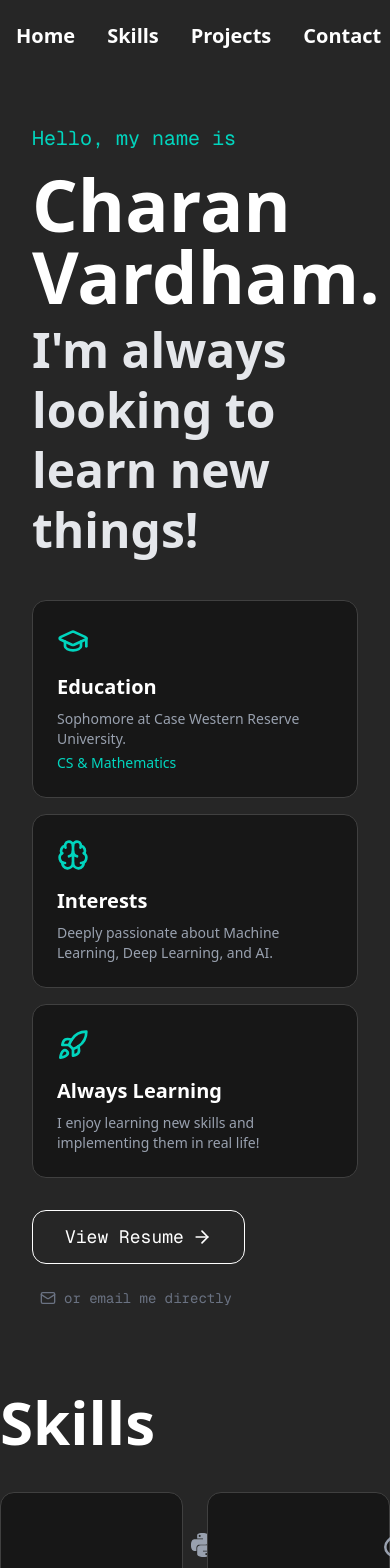
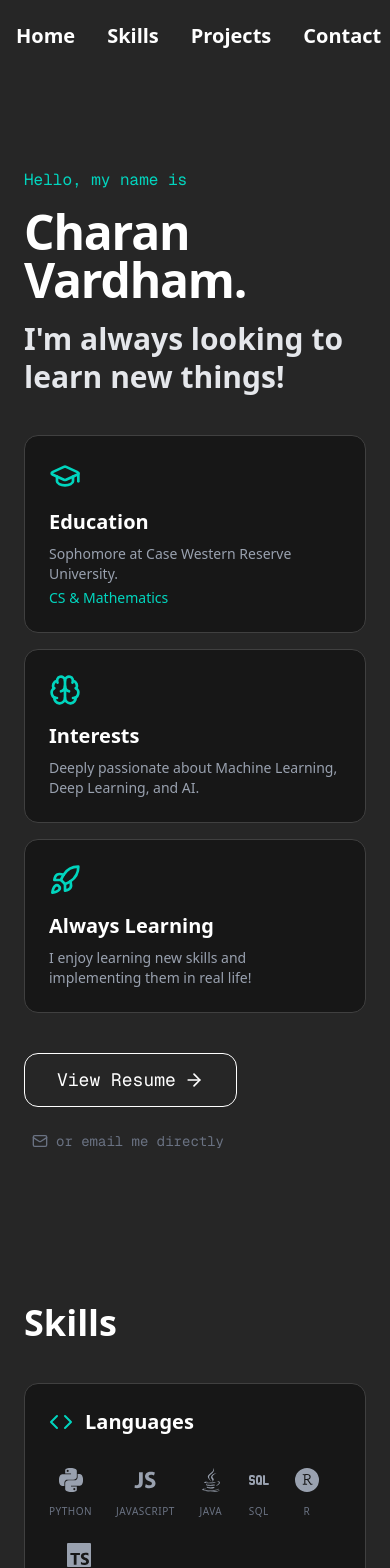
Before and after one commit to Charan6924/PersonalPortfolio, a Next.js app: page / in a window 390 px wide. Shown: the top 1568 px of the page. Built offline with nearby package versions, Linux system fonts and the light colour scheme; no server answers.

Commit message:
optimized for mobile

```diff
--- a/components/ui/home.jsx
+++ b/components/ui/home.jsx
@@ -1,29 +1,44 @@
 import React from 'react'
 import Link from 'next/link'
-import { GraduationCap } from 'lucide-react'
-import { Brain } from 'lucide-react'
-import { Rocket } from 'lucide-react'
+import { GraduationCap, Brain, Rocket, ArrowRight, Mail } from 'lucide-react'
 import RightSocials from './rightsocials'
-import { ArrowRight } from 'lucide-react'
-import { Mouse } from 'lucide-react'
 import LeftScroll from './leftscroll'
-import { Mail } from 'lucide-react'
 
 const Home = () => {
   return (
-    <section className='min-h-screen flex flex-col items-start pt-1 max-w-7xl mx-auto p-8 lg:px-36 relative overflow-hidden'>
+    <section className='min-h-screen flex flex-col justify-center items-start pt-24 pb-12 max-w-7xl mx-auto p-6 md:p-12 lg:px-36 relative overflow-hidden'>
+
+        {/* HIDE SIDEBARS ON MOBILE:
+            These components usually sit on the edges. On mobile, they cover text.
+            We use "hidden lg:block" to only show them on Large screens.
+        */}
+        <div className="hidden lg:block">
             <RightSocials/>
             <LeftScroll to='#skills'/>
-        <p className="text-teal-400 text-xl font-mono text-lg mb-4 pt-12">Hello, my name is</p>
+        </div>
 
-        <h1 className="text-7xl lg:text-8xl font-bold text-white mb-2">
+        {/* RESPONSIVE TEXT SIZES:
+            text-base on mobile -> text-xl on desktop
+        */}
+        <p className="text-teal-400 font-mono text-base md:text-xl mb-4">
+            Hello, my name is
+        </p>
+
+        {/* text-5xl on mobile -> text-8xl on desktop
+           Added tracking-tight for tighter letter spacing on big fonts
+        */}
+        <h1 className="text-5xl sm:text-6xl md:text-7xl lg:text-8xl font-bold text-white mb-4 tracking-tight">
             Charan Vardham.
         </h1>
-        <h2 className="text-5xl lg:text-6xl font-bold text-gray-400 mb-10 leading-tight">
+
+        <h2 className="text-3xl sm:text-4xl md:text-5xl lg:text-6xl font-bold text-gray-400 mb-10 leading-tight">
              <span className="text-gray-200">I'm always looking to learn new things!</span>
         </h2>
 
-    <div className="grid grid-cols-1 md:grid-cols-3 gap-4 max-w-4xl w-full mb-8">
+        {/* CARDS GRID:
+            grid-cols-1 (stack) on mobile -> grid-cols-3 on medium screens
+        */}
+        <div className="grid grid-cols-1 md:grid-cols-3 gap-4 max-w-4xl w-full mb-10">
 
             <div className="p-6 bg-neutral-900 border border-neutral-700 rounded-xl hover:border-teal-400 transition-colors group">
                 <GraduationCap className="w-8 h-8 text-teal-400 mb-4 group-hover:scale-110 transition-transform" />
@@ -45,6 +60,11 @@ const Home = () => {
             </div>
 
         </div>
+
+        {/* BUTTON CONTAINER:
+            Flex column on tiny screens, Flex row on small screens and up.
+        */}
+        <div className="flex flex-col sm:flex-row items-start sm:items-center gap-4">
             <Link
                 href="https://github.com/Charan6924/Resume/blob/main/Charan_Vardham_resume.pdf"
                 className="inline-flex items-center gap-2 border border-white text-white py-3 px-8 rounded-xl transition-all hover:bg-white hover:text-black hover:scale-105 font-mono text-lg"
@@ -52,12 +72,15 @@ const Home = () => {
             >
                 View Resume <ArrowRight size={20} />
             </Link>
+
             <Link
                 href="mailto:your.email@example.com"
-            className="mt-6 flex items-center gap-2 text-gray-500 hover:text-teal-400 transition-colors font-mono text-sm group pl-2">
+                className="flex items-center gap-2 text-gray-500 hover:text-teal-400 transition-colors font-mono text-sm group px-2 py-2">
                 <Mail size={16} className="group-hover:animate-bounce" />
                 <span>or email me directly</span>
             </Link>
+        </div>
+
     </section>
   )
 }
--- a/components/ui/skills.jsx
+++ b/components/ui/skills.jsx
@@ -1,27 +1,10 @@
 import React from 'react'
 import { Code, Cpu, Globe, Terminal } from 'lucide-react'
-import {SiPython}from 'react-icons/si'
+import { SiPython, SiRstudioide, SiTypescript, SiPytorch, SiTensorflow, SiScikitlearn, SiPandas, SiNumpy, SiReact, SiNextdotjs, SiTailwindcss, SiNodedotjs, SiHtml5, SiGit, SiGithub, SiDocker, SiLinux, SiVercel } from 'react-icons/si'
 import { IoLogoJavascript } from "react-icons/io";
 import { FaJava } from "react-icons/fa";
 import { TbSql } from "react-icons/tb";
-import { SiRstudioide } from "react-icons/si";
-import { SiTypescript } from "react-icons/si";
-import { SiPytorch } from "react-icons/si";
-import { SiTensorflow } from "react-icons/si";
-import { SiScikitlearn } from "react-icons/si";
-import { SiPandas } from "react-icons/si";
-import { SiNumpy } from "react-icons/si";
-import { SiReact } from "react-icons/si";
-import { SiNextdotjs } from "react-icons/si";
-import { SiTailwindcss } from "react-icons/si";
-import { SiNodedotjs } from "react-icons/si";
-import { SiHtml5 } from 'react-icons/si';
-import { SiGit } from "react-icons/si";
-import { SiGithub } from "react-icons/si";
-import { SiDocker } from "react-icons/si";
-import { SiLinux } from "react-icons/si";
 import { VscVscode } from "react-icons/vsc";
-import { SiVercel } from "react-icons/si";
 import LeftScroll from './leftscroll'
 
 const Skills = () => {
@@ -74,20 +57,32 @@ const Skills = () => {
   }
 ];
   return (
-    <div className='min-h-screen pt-3 flex flex-col items-start max-w-7xl mx-auto lg:px-36 relative overflow-hidden'>
-      <LeftScroll to='#projects'/>
-      <h1 className='text-6xl font-bold text-left mt-10 text-white'>Skills</h1>
-      <div className='grid grid-cols-2 gap-6 mt-10'>
+    // Changed: pt-24 (clear navbar), p-6 (mobile padding), lg:px-36 (desktop padding)
+    <div className='min-h-screen pt-24 flex flex-col items-start max-w-7xl mx-auto p-6 lg:px-36 relative overflow-hidden'>
+
+      {/* Changed: Hide Sidebar on mobile */}
+      <div className="hidden lg:block">
+        <LeftScroll to='#projects'/>
+      </div>
+
+      {/* Changed: Responsive text size */}
+      <h1 className='text-4xl md:text-6xl font-bold text-left mb-10 text-white'>Skills</h1>
+
+      {/* Changed: Grid stack on mobile (cols-1), side-by-side on desktop (cols-2) */}
+      <div className='grid grid-cols-1 md:grid-cols-2 gap-6 w-full'>
         {skillsData.map((skillCategory, index) => (
-          <div key={index} className='p-6 bg-neutral-900 border border-neutral-700 rounded-xl hover:border-teal-400 transition-colors'>
-            <div className='flex items-center gap-6 mb-6'>
-              {skillCategory.icon}
-              <h3 className='text-white text-xl font-bold'>{skillCategory.category}</h3>
+          <div key={index} className='p-6 bg-neutral-900 border border-neutral-700 rounded-xl hover:border-teal-400 transition-colors h-full'>
+            <div className='flex flex-col gap-6 mb-2'>
+              <div className='flex items-center gap-3'>
+                {skillCategory.icon}
+                <h3 className='text-white text-xl font-bold'>{skillCategory.category}</h3>
+              </div>
 
-              <div className="flex flex-wrap gap-6 mt-4">
+              {/* Changed: Added flex-wrap to prevent overflow on small screens */}
+              <div className="flex flex-wrap gap-6 mt-2">
                         {skillCategory.items.map((item, idx) => (
                             <div key={idx} className="group flex flex-col items-center gap-3">
-                                <div className="text-2xl text-gray-400 group-hover:text-teal-400 transition-colors">
+                                <div className="text-2xl text-gray-400 group-hover:text-teal-400 transition-colors transform group-hover:scale-110 duration-200">
                                     {item.icon}
                                 </div>
                                 <span className="text-[10px] uppercase tracking-wider text-gray-500 font-medium group-hover:text-gray-300">
@@ -100,7 +95,9 @@ const Skills = () => {
           </div>
         ))}
       </div>
-        <div className="mt-8 flex items-center gap-3 p-3 px-5 rounded-full bg-teal-400/5 border border-teal-400/10 max-w-fit">
+
+        {/* Changed: Adjusted margin top for better spacing on mobile */}
+        <div className="mt-12 flex items-center gap-3 p-3 px-5 rounded-full bg-teal-400/5 border border-teal-400/10 max-w-fit">
         <span className="relative flex h-2 w-2">
           <span className="animate-ping absolute inline-flex h-full w-full rounded-full bg-teal-400 opacity-75"></span>
           <span className="relative inline-flex rounded-full h-2 w-2 bg-teal-500"></span>
--- a/package.json
+++ b/package.json
@@ -29,6 +29,7 @@
     "@types/node": "^20",
     "@types/react": "^19",
     "@types/react-dom": "^19",
+    "daisyui": "^5.5.14",
     "eslint": "^9",
     "eslint-config-next": "16.0.5",
     "tailwindcss": "^4",
--- /dev/null
+++ b/tailwind.config.ts
@@ -0,0 +1,22 @@
+import type { Config } from "tailwindcss";
+
+const config: Config = {
+  content: [
+    "./pages/**/*.{js,ts,jsx,tsx,mdx}",
+    "./components/**/*.{js,ts,jsx,tsx,mdx}",
+    "./app/**/*.{js,ts,jsx,tsx,mdx}",
+    "./src/**/*.{js,ts,jsx,tsx,mdx}", // Added this just in case your app is inside src
+  ],
+  theme: {
+    extend: {
+      colors: {
+        background: "var(--background)",
+        foreground: "var(--foreground)",
+      },
+    },
+  },
+  plugins: [
+    require("daisyui"),
+  ],
+};
+export default config;
```
Also changed, not shown: components/ui/contact.jsx (+30 -23 lines), components/ui/projects.jsx (+26 -14 lines), 1 other file (tests, documents, lock files or other folders). Lines whose indentation alone changed are shown as unchanged.
